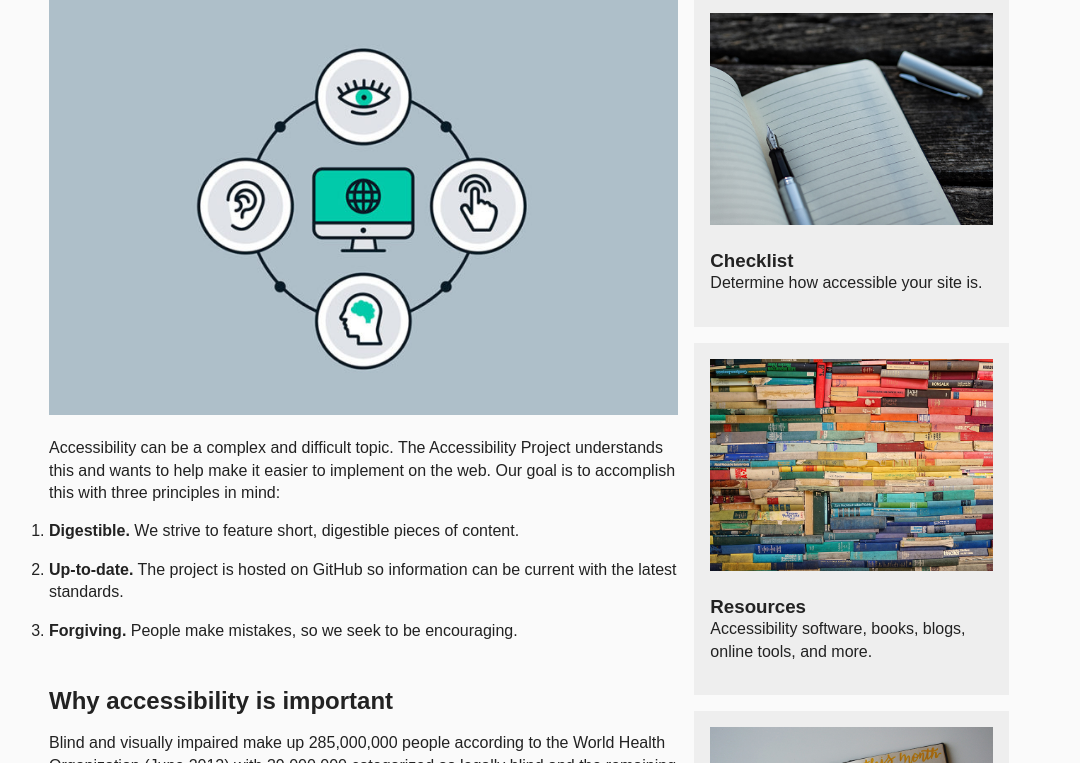
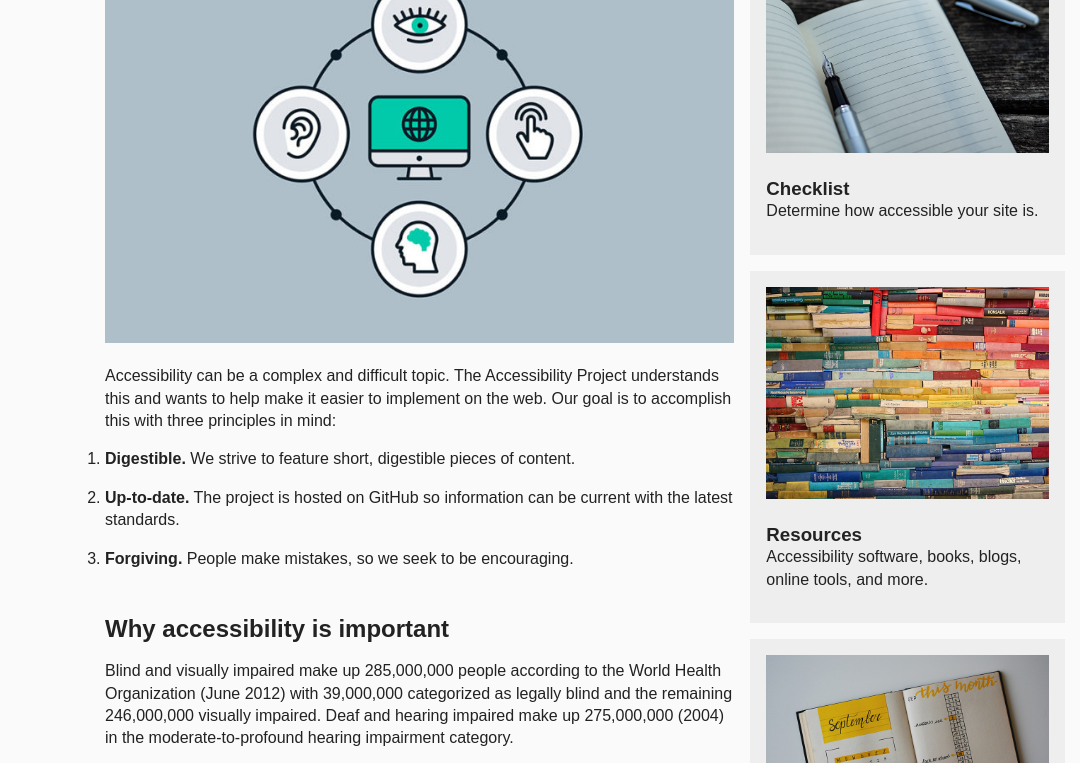
Before and after one commit to grc-detwiler/grc-detwiler, a plain HTML site: page grc339/flexbox-basic-layout/index.html in a window 1280 px wide. Shown: the part 207-970 px from the top of the page, without its empty margins (55-1135 px from the left). Drawn offline with Linux system fonts and the light colour scheme.

Commit message:
Update flexbox.css

```diff
--- a/grc339/flexbox-basic-layout/flexbox.css
+++ b/grc339/flexbox-basic-layout/flexbox.css
@@ -81,7 +81,7 @@ section p {
 @media only screen and (min-width: 60em) {
 
   div.container {
-    margin: 5em ;
+    margin: auto ;
   }
 
 }
```
